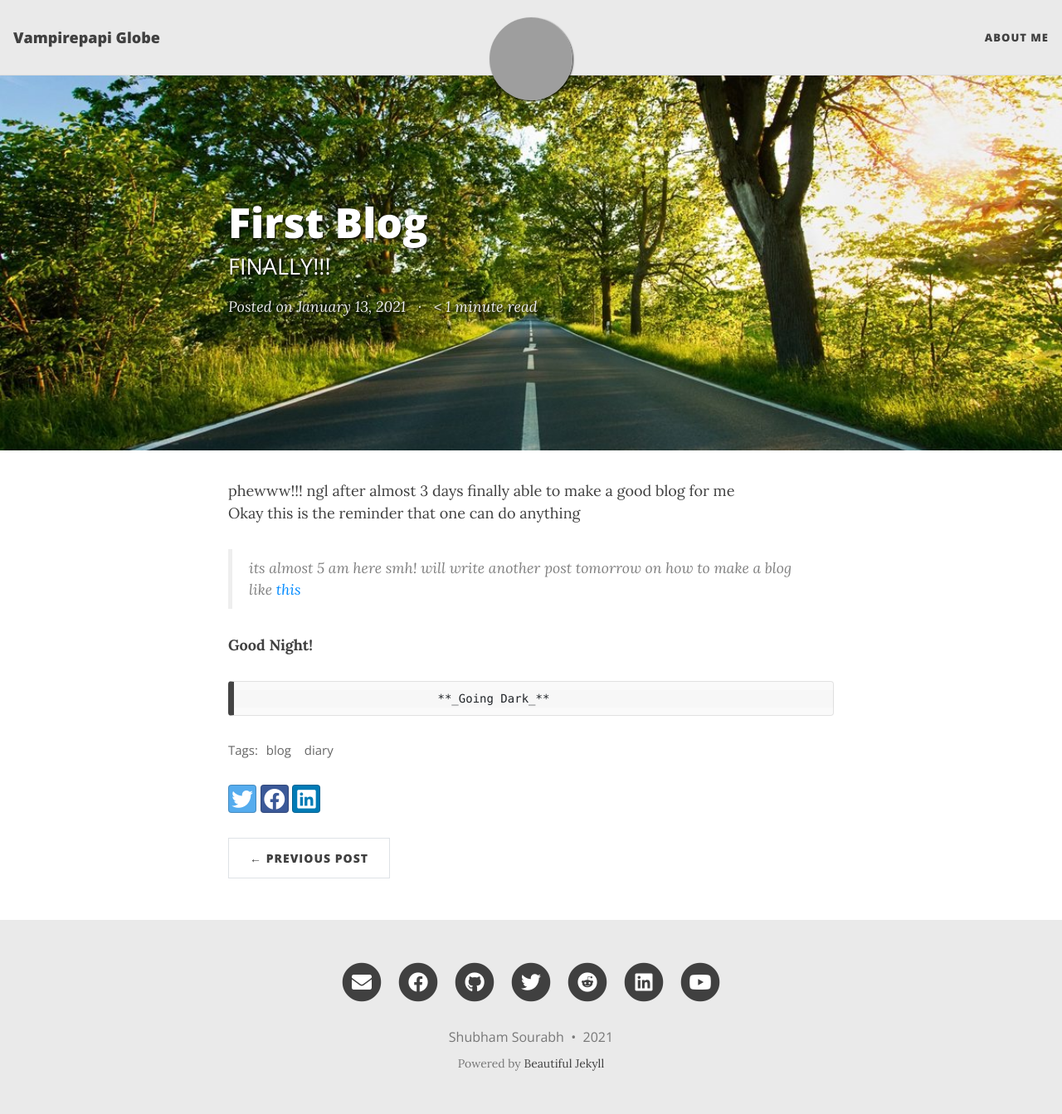
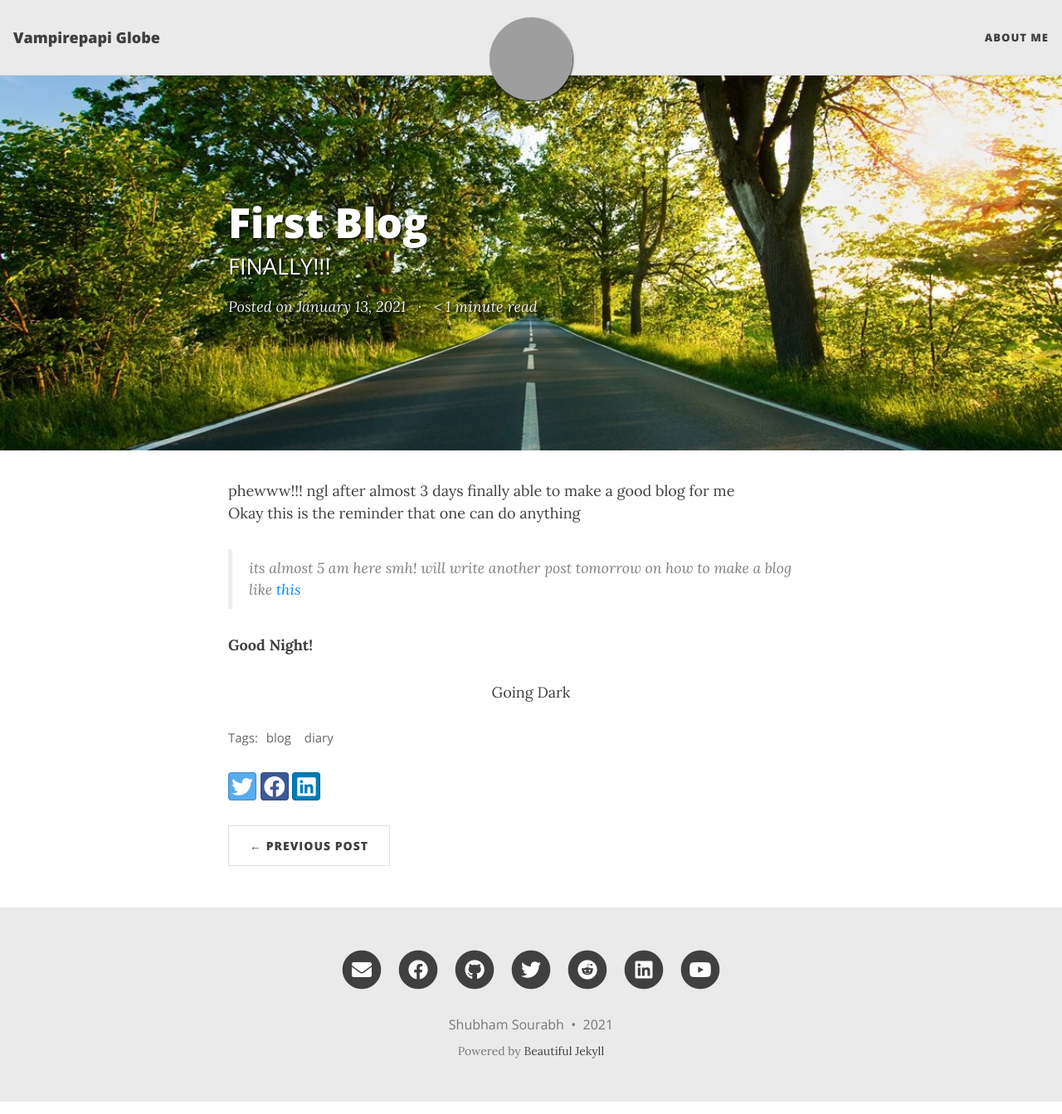
Before and after one commit to vampirepapi/blogcheck, a Jekyll site: the page built from _posts/2021-01-13-first-post.md, in a window 1280 px wide and 1343 px high. Shown: the whole window at 83% size. Built offline with Jekyll 4.4.1, drawn with Linux system fonts in a browser that asks for light colours; nearby versions of some CDN libraries; grey boxes are pictures that could not be loaded.

Commit message:
Update 2021-01-13-first-post.md

```diff
--- a/_posts/2021-01-13-first-post.md
+++ b/_posts/2021-01-13-first-post.md
@@ -14,4 +14,8 @@ Okay this is the reminder that one can do anything
 
 **Good Night!**
 
-                                **_Going Dark_**
+<p  align="center">
+
+    Going Dark
+
+</p>
```
